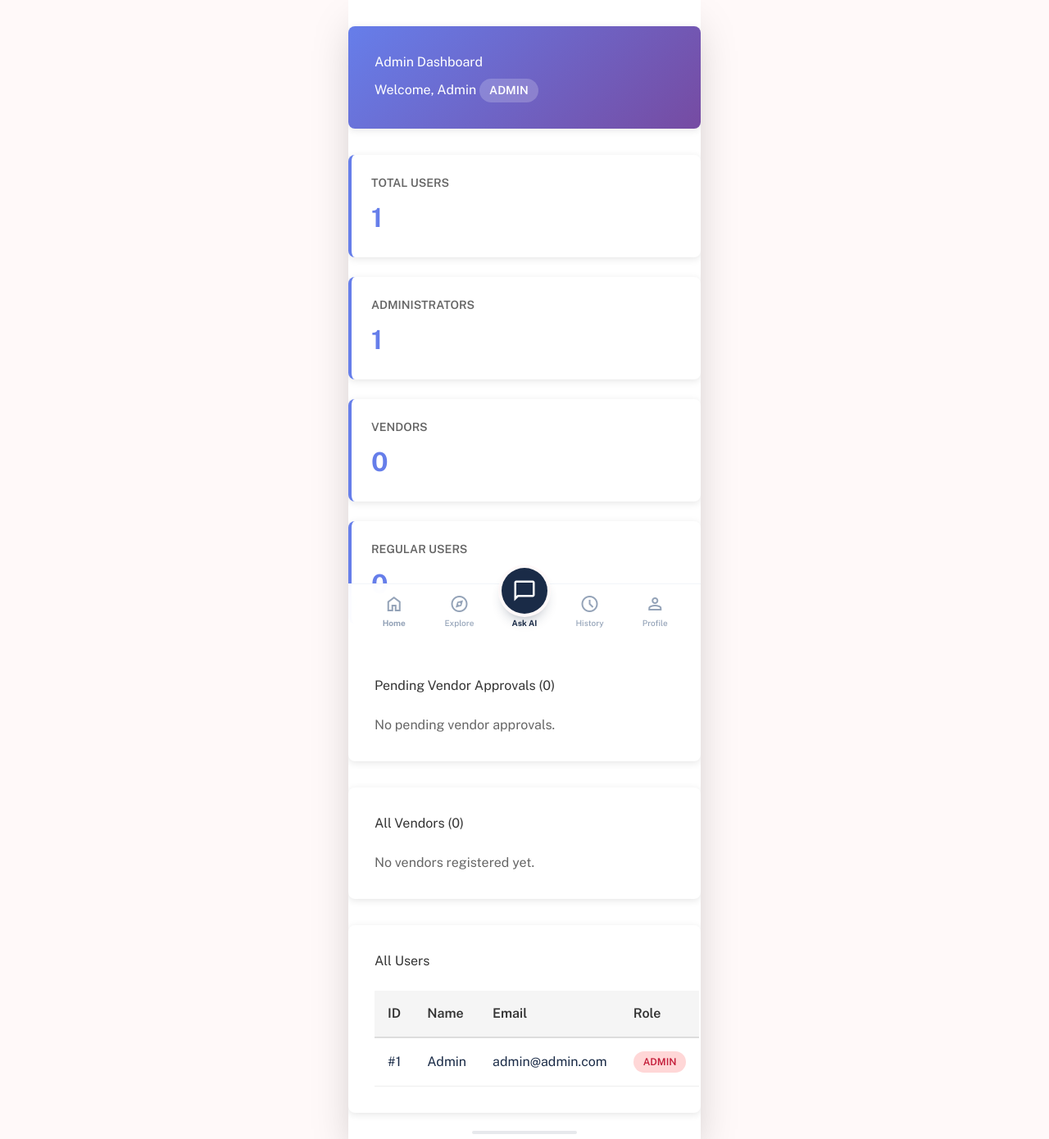
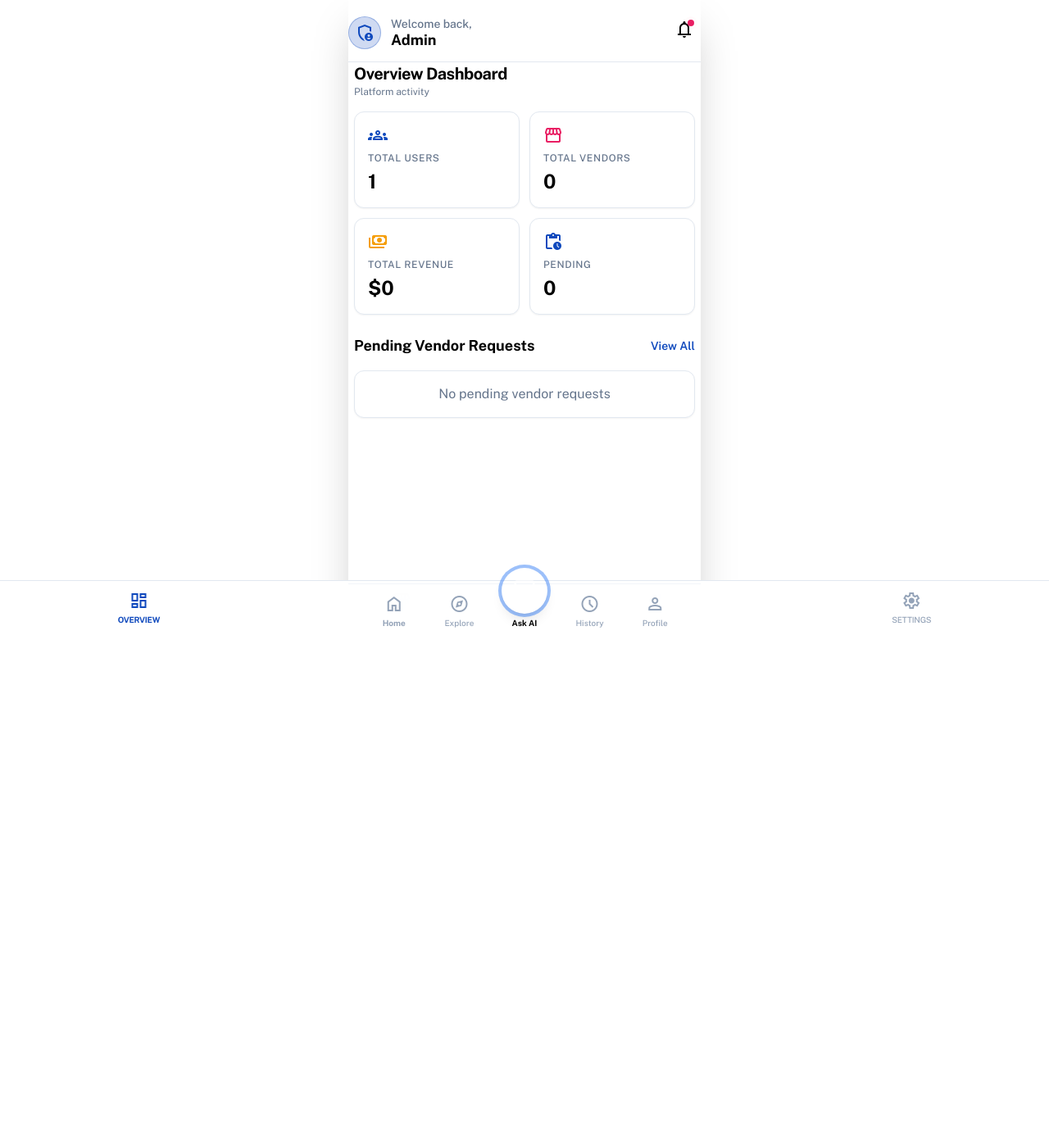
Before and after one commit to 25f1002177/SheSafe, a Flask app: page /admin/dashboard in a window 1280 px wide. Shown: the whole page at 82% size. After the commit the page ends 766 px from the top, so only its background shows below. Run offline with Flask 3, Linux system fonts and the light colour scheme; a user stored in the database is signed in; some libraries are stand-ins or nearby versions.

Commit message:
new modern admin dashboard

```diff
--- a/app/templates/admin_dashboard.html
+++ b/app/templates/admin_dashboard.html
@@ -4,350 +4,164 @@
 
 {% block styles %}
 <style>
-    .admin-container {
-        max-width: 1200px;
-        margin: 2rem auto;
-    }
-
-    .admin-header {
-        background: linear-gradient(135deg, #667eea 0%, #764ba2 100%);
-        color: white;
-        padding: 2rem;
-        border-radius: 8px;
-        margin-bottom: 2rem;
-        box-shadow: 0 2px 10px rgba(0, 0, 0, 0.1);
-    }
-
-    .admin-header h2 {
-        margin-bottom: 0.5rem;
-    }
-
-    .admin-header .role-badge {
-        display: inline-block;
-        padding: 0.25rem 0.75rem;
-        background: rgba(255, 255, 255, 0.2);
-        border-radius: 20px;
-        font-size: 0.875rem;
-        font-weight: 600;
-        text-transform: uppercase;
-    }
-
-    .stats-grid {
-        display: grid;
-        grid-template-columns: repeat(auto-fit, minmax(250px, 1fr));
-        gap: 1.5rem;
-        margin-bottom: 2rem;
-    }
-
-    .stat-card {
-        background: white;
-        padding: 1.5rem;
-        border-radius: 8px;
-        box-shadow: 0 2px 10px rgba(0, 0, 0, 0.1);
-        border-left: 4px solid #667eea;
-    }
-
-    .stat-card h3 {
-        color: #666;
-        font-size: 0.875rem;
-        margin-bottom: 0.5rem;
-        text-transform: uppercase;
-        font-weight: 600;
-    }
-
-    .stat-card .value {
-        font-size: 2rem;
-        font-weight: 700;
-        color: #667eea;
-    }
-
-    .users-table-container {
-        background: white;
-        padding: 2rem;
-        border-radius: 8px;
-        box-shadow: 0 2px 10px rgba(0, 0, 0, 0.1);
-    }
-
-    .users-table-container h3 {
-        margin-bottom: 1.5rem;
-        color: #333;
-    }
-
-    table {
-        width: 100%;
-        border-collapse: collapse;
-    }
-
-    th {
-        background: #f5f5f5;
-        padding: 1rem;
-        text-align: left;
-        font-weight: 600;
-        color: #333;
-        border-bottom: 2px solid #ddd;
-    }
-
-    td {
-        padding: 1rem;
-        border-bottom: 1px solid #eee;
-    }
-
-    tr:hover {
-        background: #f9f9f9;
-    }
-
-    .role-badge-table {
-        display: inline-block;
-        padding: 0.25rem 0.75rem;
-        border-radius: 20px;
-        font-size: 0.75rem;
-        font-weight: 600;
-        text-transform: uppercase;
-    }
-
-    .role-admin {
-        background: #ffd7d7;
-        color: #c41e3a;
-    }
-
-    .role-vendor {
-        background: #d7e8ff;
-        color: #1e5bc4;
-    }
-
-    .role-user {
-        background: #d7ffd7;
-        color: #1e8c1e;
+    .pb-safe-area {
+        padding-bottom: env(safe-area-inset-bottom);
     }
 </style>
+<script>
+    tailwind.config = {
+        darkMode: "class",
+        theme: {
+            extend: {
+                colors: {
+                    "admin-primary": "#0f49bd",
+                    "rose-pink": "#e91e63",
+                },
+                fontFamily: {
+                    "display": ["Public Sans"]
+                },
+                borderRadius: {"DEFAULT": "0.25rem", "lg": "0.5rem", "xl": "0.75rem", "full": "9999px"},
+            },
+        },
+    }
+</script>
 {% endblock %}
 
 {% block content %}
-<div class="admin-container">
-    <div class="admin-header">
-        <h2>Admin Dashboard</h2>
-        <p>Welcome, {{ user.name }} <span class="role-badge">{{ user.role }}</span></p>
+<div class="bg-background-light dark:bg-background-dark min-h-screen -m-4">
+    <!-- Top Navigation Bar -->
+    <header class="sticky top-0 z-50 bg-background-light/80 dark:bg-background-dark/80 backdrop-blur-md border-b border-slate-200 dark:border-slate-800">
+        <div class="flex items-center justify-between p-4 pb-3">
+            <div class="flex items-center gap-3">
+                <div class="size-10 rounded-full bg-admin-primary/20 flex items-center justify-center overflow-hidden border border-admin-primary/30">
+                    <span class="material-symbols-outlined text-admin-primary">admin_panel_settings</span>
+                </div>
+                <div>
+                    <h2 class="text-sm font-medium text-slate-500 dark:text-slate-400 leading-none mb-1">Welcome back,</h2>
+                    <h1 class="text-lg font-bold leading-none">{{ user.name }}</h1>
+                </div>
+            </div>
+            <div class="flex items-center gap-2">
+                <button class="relative p-2 rounded-full hover:bg-slate-200 dark:hover:bg-slate-800 transition-colors">
+                    <span class="material-symbols-outlined">notifications</span>
+                    <span class="absolute top-2 right-2 flex h-2 w-2">
+                        <span class="animate-ping absolute inline-flex h-full w-full rounded-full bg-rose-pink opacity-75"></span>
+                        <span class="relative inline-flex rounded-full h-2 w-2 bg-rose-pink"></span>
+                    </span>
+                </button>
+            </div>
+        </div>
+    </header>
+
+    <main class="p-4 pb-24 max-w-md mx-auto">
+        <!-- Section Title -->
+        <div class="mb-4">
+            <h2 class="text-xl font-bold tracking-tight">Overview Dashboard</h2>
+            <p class="text-xs text-slate-500 dark:text-slate-400">Platform activity</p>
         </div>
 
-    <div class="stats-grid">
-        <div class="stat-card">
-            <h3>Total Users</h3>
-            <div class="value">{{ user_count }}</div>
+        <!-- Metrics Grid -->
+        <div class="grid grid-cols-2 gap-3 mb-6">
+            <div class="flex flex-col gap-2 rounded-xl p-4 bg-white dark:bg-card-dark border border-slate-200 dark:border-slate-800 shadow-sm">
+                <div class="flex justify-between items-start">
+                    <span class="material-symbols-outlined text-admin-primary">groups</span>
                 </div>
-        <div class="stat-card">
-            <h3>Administrators</h3>
-            <div class="value">{{ admin_count }}</div>
+                <div>
+                    <p class="text-slate-500 dark:text-slate-400 text-xs font-medium uppercase tracking-wider">Total Users</p>
+                    <p class="text-2xl font-bold mt-1">{{ user_count }}</p>
                 </div>
-        <div class="stat-card">
-            <h3>Vendors</h3>
-            <div class="value">{{ vendor_count }}</div>
             </div>
-        <div class="stat-card">
-            <h3>Regular Users</h3>
-            <div class="value">{{ regular_user_count }}</div>
+            <div class="flex flex-col gap-2 rounded-xl p-4 bg-white dark:bg-card-dark border border-slate-200 dark:border-slate-800 shadow-sm">
+                <div class="flex justify-between items-start">
+                    <span class="material-symbols-outlined text-rose-pink">storefront</span>
+                </div>
+                <div>
+                    <p class="text-slate-500 dark:text-slate-400 text-xs font-medium uppercase tracking-wider">Total Vendors</p>
+                    <p class="text-2xl font-bold mt-1">{{ vendor_count }}</p>
+                </div>
+            </div>
+            <div class="flex flex-col gap-2 rounded-xl p-4 bg-white dark:bg-card-dark border border-slate-200 dark:border-slate-800 shadow-sm">
+                <div class="flex justify-between items-start">
+                    <span class="material-symbols-outlined text-amber-500">payments</span>
+                </div>
+                <div>
+                    <p class="text-slate-500 dark:text-slate-400 text-xs font-medium uppercase tracking-wider">Total Revenue</p>
+                    <p class="text-2xl font-bold mt-1">${{ "%.0f"|format(vendor_count * 54) }}</p>
+                </div>
+            </div>
+            <div class="flex flex-col gap-2 rounded-xl p-4 bg-white dark:bg-card-dark border border-slate-200 dark:border-slate-800 shadow-sm">
+                <div class="flex justify-between items-start">
+                    <span class="material-symbols-outlined text-admin-primary">pending_actions</span>
+                </div>
+                <div>
+                    <p class="text-slate-500 dark:text-slate-400 text-xs font-medium uppercase tracking-wider">Pending</p>
+                    <p class="text-2xl font-bold mt-1">{{ pending_vendors|length }}</p>
+                </div>
             </div>
         </div>
 
-    <div class="users-table-container" style="margin-bottom: 2rem;">
-        <h3>Pending Vendor Approvals ({{ pending_vendors|length }})</h3>
+        <!-- Pending Vendor Requests Section -->
+        <div class="flex items-center justify-between mb-4">
+            <h3 class="text-lg font-bold">Pending Vendor Requests</h3>
+            <a href="#" class="text-admin-primary text-sm font-semibold">View All</a>
+        </div>
 
+        <div class="flex flex-col gap-3">
             {% if pending_vendors %}
-        <div style="display: grid; gap: 1.5rem; margin-top: 1.5rem;">
                 {% for vendor in pending_vendors %}
-            <div style="border: 1px solid #ddd; border-radius: 8px; padding: 1.5rem; background: #f9f9f9;">
-                <div style="display: flex; justify-content: space-between; align-items: start; margin-bottom: 1rem;">
-                    <div>
-                        <h4 style="margin: 0 0 0.5rem 0; color: #1e5bc4;">{{ vendor.business_name }}</h4>
-                        <p style="margin: 0; color: #666; font-size: 0.875rem;">
-                            Owner: {{ vendor.user.name }} ({{ vendor.user.email }})
-                        </p>
+                <div class="flex flex-col bg-white dark:bg-card-dark p-4 rounded-xl border border-slate-200 dark:border-slate-800 shadow-sm">
+                    <div class="flex items-center gap-4 mb-4">
+                        <div class="bg-center bg-no-repeat aspect-square bg-cover rounded-full h-12 w-12 flex-shrink-0 bg-slate-200 flex items-center justify-center">
+                            <span class="material-symbols-outlined text-slate-400">storefront</span>
                         </div>
-                    <div style="display: flex; gap: 0.5rem;">
-                        <form method="POST" action="{{ url_for('main.approve_vendor', vendor_id=vendor.id) }}"
-                            style="display: inline;">
-                            <button type="submit"
-                                style="padding: 0.5rem 1rem; background: #28a745; color: white; border: none; border-radius: 4px; cursor: pointer; font-weight: 600;">
-                                ✓ Approve
+                        <div class="flex-1 overflow-hidden">
+                            <p class="text-base font-bold truncate">{{ vendor.business_name }}</p>
+                            <p class="text-slate-500 dark:text-slate-400 text-sm truncate">{{ vendor.category }} • {{ vendor.user.name }}</p>
+                        </div>
+                    </div>
+                    <div class="flex gap-2">
+                        <form method="POST" action="{{ url_for('main.approve_vendor', vendor_id=vendor.id) }}" class="flex-1">
+                            <button type="submit" class="w-full h-10 bg-admin-primary text-white rounded-lg text-sm font-bold transition-opacity hover:opacity-90 active:scale-[0.98]">
+                                Approve
                             </button>
                         </form>
-                        <form method="POST" action="{{ url_for('main.reject_vendor', vendor_id=vendor.id) }}"
-                            style="display: inline;"
-                            onsubmit="return confirm('Are you sure you want to reject this vendor? This will delete their profile.');">
-                            <button type="submit"
-                                style="padding: 0.5rem 1rem; background: #dc3545; color: white; border: none; border-radius: 4px; cursor: pointer; font-weight: 600;">
-                                ✗ Reject
+                        <form method="POST" action="{{ url_for('main.reject_vendor', vendor_id=vendor.id) }}" class="flex-1" onsubmit="return confirm('Are you sure you want to reject this vendor?');">
+                            <button type="submit" class="w-full h-10 border border-slate-300 dark:border-slate-700 text-slate-700 dark:text-slate-300 rounded-lg text-sm font-bold transition-colors hover:bg-slate-50 dark:hover:bg-slate-800 active:scale-[0.98]">
+                                Reject
                             </button>
                         </form>
                     </div>
                 </div>
-
-                <div style="display: grid; grid-template-columns: 1fr 1fr; gap: 1rem; margin-bottom: 1rem;">
-                    <div>
-                        <strong style="color: #333;">Location:</strong>
-                        <p style="margin: 0.25rem 0 0 0; color: #666; font-size: 0.875rem;">{{ vendor.address }}</p>
-                        <p style="margin: 0.25rem 0 0 0; color: #999; font-size: 0.75rem;">
-                            Coordinates: {{ vendor.latitude }}, {{ vendor.longitude }}
-                        </p>
-                    </div>
-                    <div>
-                        <strong style="color: #333;">Safety Features:</strong>
-                        <div style="margin-top: 0.5rem; display: flex; flex-wrap: wrap; gap: 0.5rem;">
-                            {% if vendor.has_cctv %}
-                            <span
-                                style="display: inline-block; padding: 0.25rem 0.75rem; background: #d4edda; color: #155724; border-radius: 20px; font-size: 0.75rem; font-weight: 600;">
-                                📹 CCTV Available
-                            </span>
-                            {% endif %}
-                            {% if vendor.has_female_staff %}
-                            <span
-                                style="display: inline-block; padding: 0.25rem 0.75rem; background: #d1ecf1; color: #0c5460; border-radius: 20px; font-size: 0.75rem; font-weight: 600;">
-                                👥 Female Staff
-                            </span>
-                            {% endif %}
-                        </div>
-                        {% if vendor.has_female_staff and vendor.female_staff_start_time %}
-                        <p style="margin: 0.5rem 0 0 0; color: #666; font-size: 0.75rem;">
-                            Staff Hours: {{ vendor.female_staff_start_time.strftime('%H:%M') }} - {{
-                            vendor.female_staff_end_time.strftime('%H:%M') }}
-                        </p>
-                        {% endif %}
-                    </div>
-                </div>
-
-                {% if vendor.description %}
-                <div>
-                    <strong style="color: #333;">Description:</strong>
-                    <p style="margin: 0.25rem 0 0 0; color: #666; font-size: 0.875rem;">{{ vendor.description }}</p>
-                </div>
-                {% endif %}
-
-                {% if vendor.images %}
-                <div style="margin-top: 1rem;">
-                    <strong style="color: #333;">Facility Images:</strong>
-                    <div
-                        style="display: flex; gap: 0.5rem; overflow-x: auto; padding-bottom: 0.5rem; margin-top: 0.5rem;">
-                        {% for image in vendor.images %}
-                        <div
-                            style="flex: 0 0 120px; aspect-ratio: 1/1; border-radius: 4px; overflow: hidden; border: 1px solid #ddd;">
-                            <img src="{{ url_for('static', filename=image.image_url) }}" alt="Facility Image"
-                                style="width: 100%; height: 100%; object-fit: cover; cursor: pointer;"
-                                onclick="window.open(this.src)">
-                        </div>
                 {% endfor %}
-                    </div>
+            {% else %}
+                <div class="flex flex-col bg-white dark:bg-card-dark p-4 rounded-xl border border-slate-200 dark:border-slate-800 shadow-sm text-center">
+                    <p class="text-slate-500 dark:text-slate-400">No pending vendor requests</p>
                 </div>
             {% endif %}
         </div>
-            {% endfor %}
+    </main>
+
+    <!-- Bottom Navigation Bar (iOS Style) -->
+    <nav class="fixed bottom-0 left-0 right-0 bg-white/95 dark:bg-background-dark/95 backdrop-blur-lg border-t border-slate-200 dark:border-slate-800 pb-safe-area z-50">
+        <div class="flex justify-around items-center px-2 py-3">
+            <a href="{{ url_for('main.admin_dashboard') }}" class="flex flex-col items-center gap-1 text-admin-primary">
+                <span class="material-symbols-outlined">dashboard</span>
+                <span class="text-[10px] font-bold uppercase tracking-tight">Overview</span>
+            </a>
+            <a href="#" class="flex flex-col items-center gap-1 text-slate-400 hover:text-admin-primary transition-colors">
+                <span class="material-symbols-outlined">storefront</span>
+                <span class="text-[10px] font-medium uppercase tracking-tight">Vendors</span>
+            </a>
+            <a href="#" class="flex flex-col items-center gap-1 text-slate-400 hover:text-admin-primary transition-colors">
+                <span class="material-symbols-outlined">group</span>
+                <span class="text-[10px] font-medium uppercase tracking-tight">Users</span>
+            </a>
+            <a href="#" class="flex flex-col items-center gap-1 text-slate-400 hover:text-admin-primary transition-colors">
+                <span class="material-symbols-outlined">settings</span>
+                <span class="text-[10px] font-medium uppercase tracking-tight">Settings</span>
+            </a>
         </div>
-        {% else %}
-        <p style="color: #666; margin-top: 1rem;">No pending vendor approvals.</p>
-        {% endif %}
-    </div>
-
-    <div class="users-table-container" style="margin-bottom: 2rem;">
-        <h3>All Vendors ({{ all_vendors|length }})</h3>
-
-        {% if all_vendors %}
-        <table style="margin-top: 1rem;">
-            <thead>
-                <tr>
-                    <th>Business Name</th>
-                    <th>Owner</th>
-                    <th>Safety Features</th>
-                    <th>Status</th>
-                    <th>Actions</th>
-                </tr>
-            </thead>
-            <tbody>
-                {% for vendor in all_vendors %}
-                <tr>
-                    <td>
-                        <strong>{{ vendor.business_name }}</strong>
-                        <br>
-                        <small style="color: #999;">{{ vendor.address[:50] }}...</small>
-                    </td>
-                    <td>{{ vendor.user.name }}</td>
-                    <td>
-                        {% if vendor.has_cctv %}
-                        <span
-                            style="display: inline-block; padding: 0.25rem 0.5rem; background: #d4edda; color: #155724; border-radius: 4px; font-size: 0.75rem; margin-right: 0.25rem;">
-                            📹 CCTV
-                        </span>
-                        {% endif %}
-                        {% if vendor.has_female_staff %}
-                        <span
-                            style="display: inline-block; padding: 0.25rem 0.5rem; background: #d1ecf1; color: #0c5460; border-radius: 4px; font-size: 0.75rem;">
-                            👥 Female Staff
-                        </span>
-                        {% endif %}
-                    </td>
-                    <td>
-                        {% if vendor.is_verified %}
-                        <span style="color: #28a745; font-weight: 600;">✓ Verified</span>
-                        {% else %}
-                        <span style="color: #ffc107; font-weight: 600;">⏳ Pending</span>
-                        {% endif %}
-                        <br>
-                        {% if vendor.is_active %}
-                        <span style="color: #28a745;">Active</span>
-                        {% else %}
-                        <span style="color: #dc3545;">Inactive</span>
-                        {% endif %}
-                    </td>
-                    <td>
-                        {% if vendor.is_active %}
-                        <form method="POST" action="{{ url_for('main.disable_vendor', vendor_id=vendor.id) }}"
-                            style="display: inline;">
-                            <button type="submit"
-                                style="padding: 0.25rem 0.75rem; background: #ffc107; color: #333; border: none; border-radius: 4px; cursor: pointer; font-size: 0.875rem;">
-                                Disable
-                            </button>
-                        </form>
-                        {% endif %}
-                        {% if not vendor.is_verified %}
-                        <form method="POST" action="{{ url_for('main.approve_vendor', vendor_id=vendor.id) }}"
-                            style="display: inline;">
-                            <button type="submit"
-                                style="padding: 0.25rem 0.75rem; background: #28a745; color: white; border: none; border-radius: 4px; cursor: pointer; font-size: 0.875rem;">
-                                Approve
-                            </button>
-                        </form>
-                        {% endif %}
-                    </td>
-                </tr>
-                {% endfor %}
-            </tbody>
-        </table>
-        {% else %}
-        <p style="color: #666; margin-top: 1rem;">No vendors registered yet.</p>
-        {% endif %}
-    </div>
-
-    <div class="users-table-container">
-        <h3>All Users</h3>
-        <table>
-            <thead>
-                <tr>
-                    <th>ID</th>
-                    <th>Name</th>
-                    <th>Email</th>
-                    <th>Role</th>
-                </tr>
-            </thead>
-            <tbody>
-                {% for u in all_users %}
-                <tr>
-                    <td>#{{ u.id }}</td>
-                    <td>{{ u.name }}</td>
-                    <td>{{ u.email }}</td>
-                    <td>
-                        <span class="role-badge-table role-{{ u.role }}">{{ u.role }}</span>
-                    </td>
-                </tr>
-                {% endfor %}
-            </tbody>
-        </table>
-    </div>
+        <div class="h-6 w-full"></div>
+    </nav>
 </div>
 {% endblock %}
--- a/app/templates/base.html
+++ b/app/templates/base.html
@@ -29,11 +29,16 @@
             theme: {
                 extend: {
                     colors: {
-                        "primary-pink": "#E19292", // Soft sophisticated rose pink
-                        "navy-trust": "#1A2B47",  // Deep trust-instilling navy blue
-                        "blush-white": "#FFF9F9", // Very light blush white background
-                        "sos-red": "#FF5A5F",     // Contrasting red-pink for SOS
-                        "primary": "#E19292",     // Map primary to primary-pink for legacy support
+                        "primary-pink": "#E19292",
+                        "navy-trust": "#1A2B47",
+                        "blush-white": "#FFF9F9",
+                        "sos-red": "#FF5A5F",
+                        "primary": "#E19292",
+                        "primary-blue": "#0f49bd",
+                        "rose-pink": "#e91e63",
+                        "background-light": "#f6f6f8",
+                        "background-dark": "#101622",
+                        "card-dark": "#1a2235",
                     },
                     fontFamily: {
                         "display": ["Public Sans", "sans-serif"]
```
Lines whose indentation alone changed are shown as unchanged.
